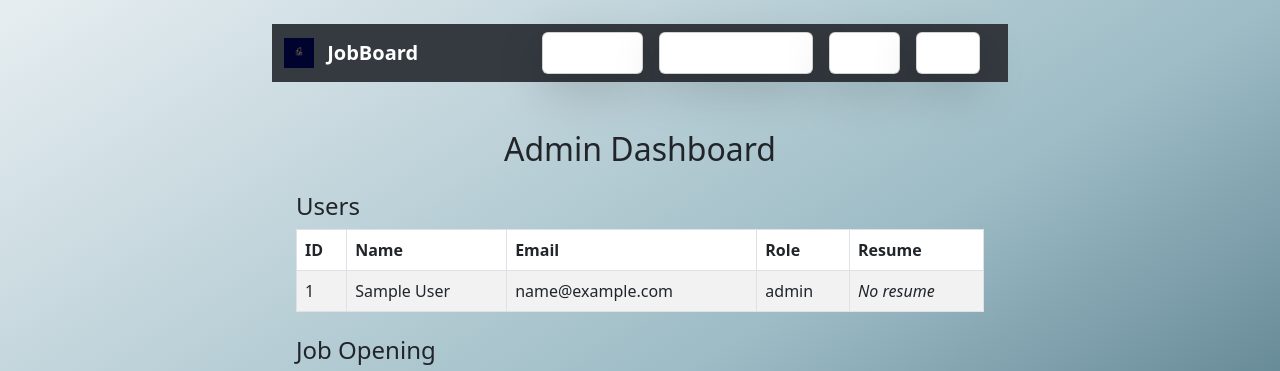
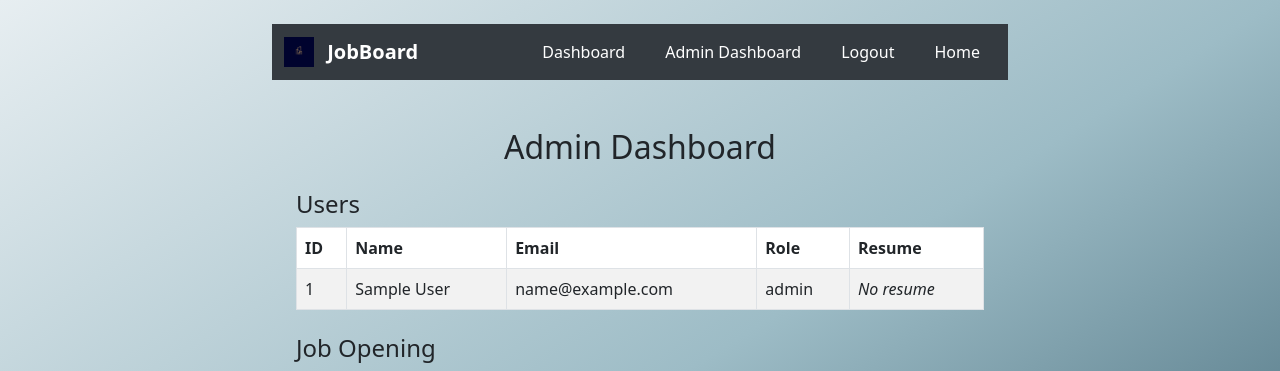
Before and after one commit to Ifrah-c/flask-jobboard-app, a Flask app: page /admin in a window 1280 px wide. Shown: the top 371 px of the page. Run offline with Flask 3, Linux system fonts and the light colour scheme; the visitor is signed in with stand-in values (Sample User, id 1); data comes from the database, SQL or seed files in the repository; data that the repository does not hold is empty.

Commit message:
changing navbar design

```diff
--- a/templates/base.html
+++ b/templates/base.html
@@ -37,34 +37,32 @@
 
 
 
+      <div class="collapse navbar-collapse" id="navbarNav">
+      <ul class="navbar-nav ms-auto gap-2">
+        {% if current_user.is_authenticated %}
+         <li class="nav-item"><a class="nav-link btn btn-outline-light rounded-pill px-3 py-1" href="{{ url_for('routes.dashboard') }}">Dashboard</a></li>
+        {% if current_user.role == 'admin' %}
+            <li class="nav-item">
+                <a class="nav-link btn btn-outline-warning rounded-pill px-3 py-1" href="{{ url_for('routes.admin_dashboard') }}">Admin Dashboard</a>
+            </li>
 
-      <ul class="navbar-nav ms-auto">
-        {% if current_user.is_authenticated %}
-         <div class="card shadow-lg  me-3" ><li class="nav-item"><a class="nav-link " href="{{ url_for('routes.dashboard') }}">Dashboard</a></li></div>
-
-        {% if current_user.role == 'admin' %}
-        <div class="card shadow-lg me-3">
-            <li class="nav-item">
-                <a class="nav-link" href="{{ url_for('routes.admin_dashboard') }}">Admin Dashboard</a>
-            </li>
-        </div>
         {% endif %}
 
-        <div class="card shadow-lg me-3" ><li class="nav-item"><a class="nav-link " href="{{ url_for('routes.logout') }}">Logout</a></li></div>
-        <div class="card shadow-lg  me-3" ><li class="nav-item"><a class="nav-link " href="{{ url_for('routes.home') }}">Home</a></li></div>
+        <li class="nav-item"><a class="nav-link btn btn-outline-danger rounded-pill px-3 py-1" href="{{ url_for('routes.logout') }}">Logout</a></li>
+        <li class="nav-item"><a class="nav-link btn btn-outline-secondary rounded-pill px-3 py-1" href="{{ url_for('routes.home') }}">Home</a></li>
 
 
 
 
 
           {% else %}
-        <div class="card shadow-lg me-3" ><li class="nav-item"><a class="nav-link " href="{{ url_for('routes.login') }}" class="btn btn-primary btn-sm me-2" >Login</a></li></div>
-          <div class="card shadow-lg  me-3"> <li class="nav-item"><a class="nav-link " href="{{ url_for('routes.register') }}" class="btn btn-success btn-sm">Register</a></li></div>
-          <div class="card shadow-lg me-3 "><li class="nav-item"><a class="nav-link " href="{{ url_for('routes.home') }}">Home</a></li></div>
+       <li class="nav-item"><a class="nav-link btn btn-outline-primary rounded-pill px-3 py-1" href="{{ url_for('routes.login') }}" class="btn btn-primary btn-sm me-2" >Login</a></li>
+          <li class="nav-item"><a class="nav-link btn btn-outline-success rounded-pill px-3 py-1" href="{{ url_for('routes.register') }}" class="btn btn-success btn-sm">Register</a></li>
+          <li class="nav-item"><a class="nav-link btn btn-outline-secondary rounded-pill px-3 py-1" href="{{ url_for('routes.home') }}">Home</a></li>
           {% endif %}
 
       </ul>
-
+     </div>
   </div>
 </nav>
 
```
